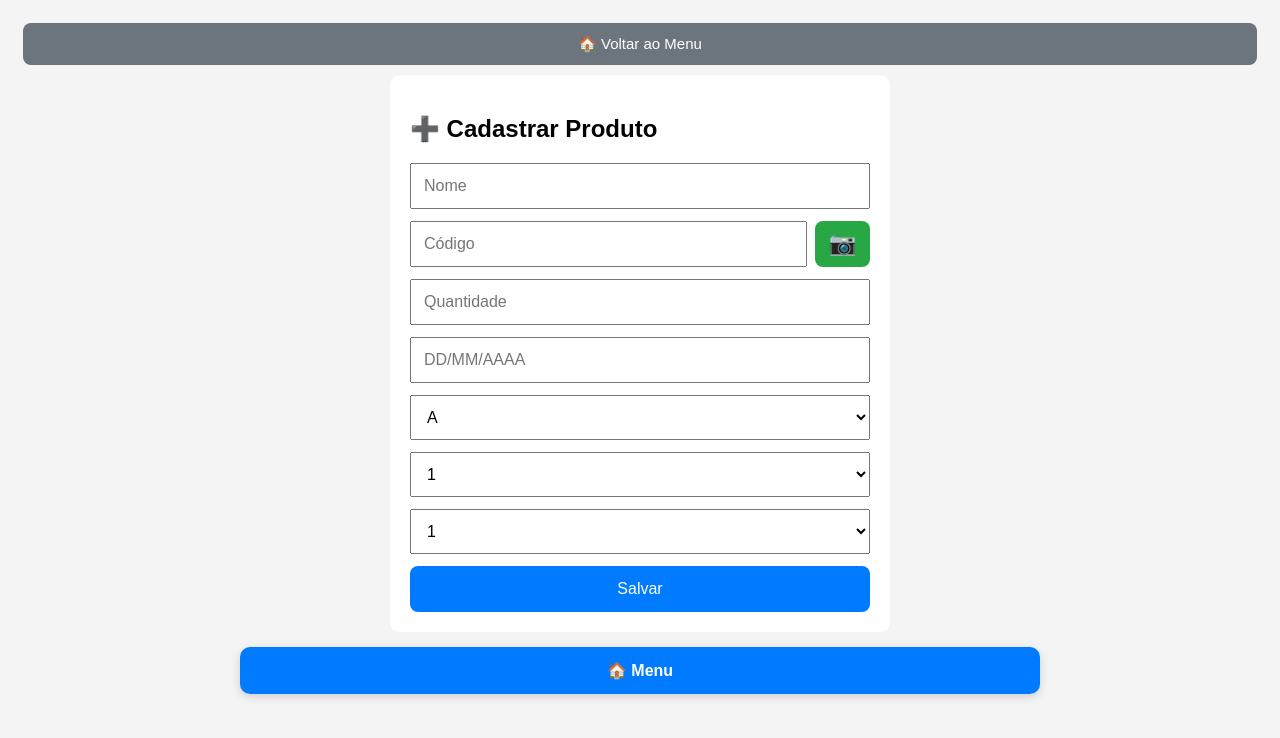
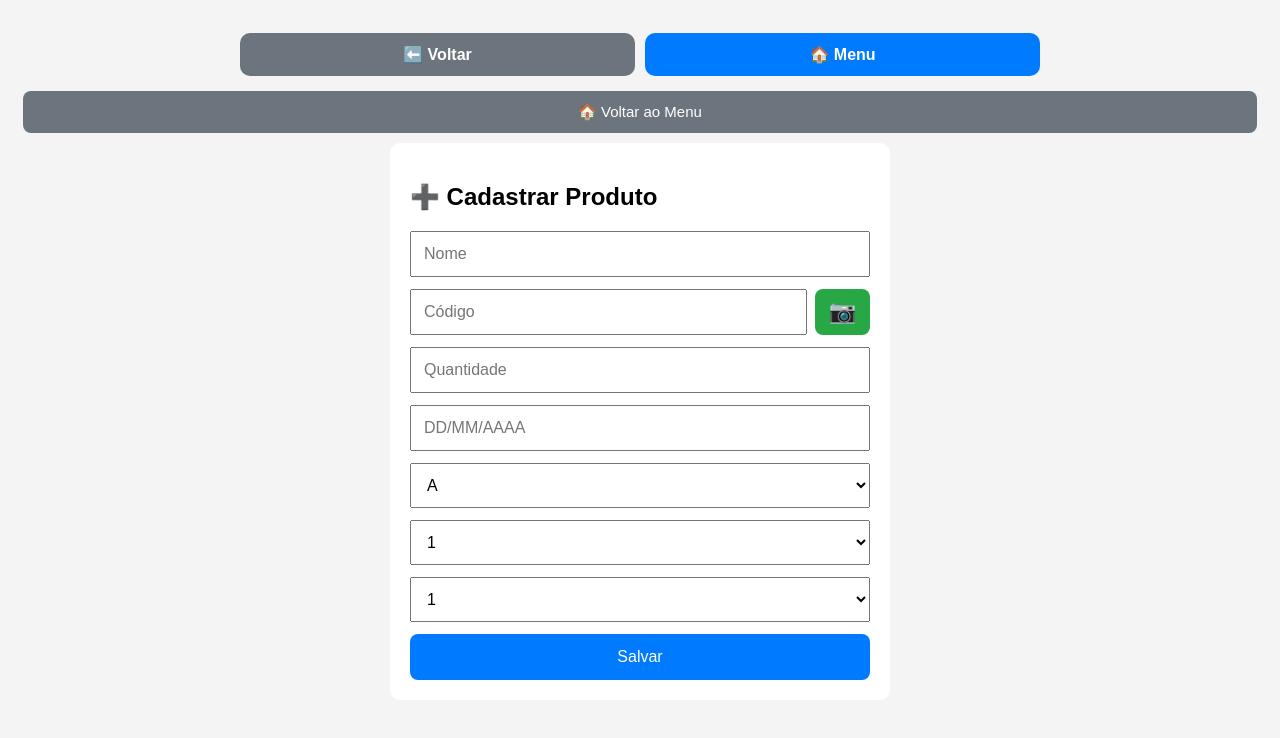
Before and after one commit to Guilherme20266/estoque-system, a Flask app: page /cadastrar in a window 1280 px wide. Shown: the top 738 px of the page. Run offline with Flask 3, Linux system fonts and the light colour scheme; the visitor is signed in with stand-in values (Sample User, id 1).

Commit message:
Update base.html

```diff
--- a/templates/base.html
+++ b/templates/base.html
@@ -21,7 +21,7 @@
 <style>
 
 /* =========================
-   POPUP GLOBAL (FLASH)
+   POPUP GLOBAL
 ========================= */
 
 #popup-container {
@@ -44,17 +44,9 @@
     animation: fadeIn 0.25s ease-in-out;
 }
 
-.popup.success {
-    background: #28a745;
-}
-
-.popup.error {
-    background: #dc3545;
-}
-
-.popup.info {
-    background: #007bff;
-}
+.popup.success { background: #28a745; }
+.popup.error { background: #dc3545; }
+.popup.info { background: #007bff; }
 
 @keyframes fadeIn {
     from {
@@ -68,25 +60,33 @@
 }
 
 /* =========================
-   BOTÃO MENU (AGORA NO FLUXO)
+   BARRA SUPERIOR (MENU + VOLTAR)
 ========================= */
 
-.menu-container {
+.top-bar {
     max-width: 800px;
-    margin: 15px auto;
+    margin: 10px auto 15px auto;
     padding: 0 15px;
+    display: flex;
+    gap: 10px;
 }
 
-.menu-btn {
-    width: 100%;
-    background: #007bff;
-    color: white;
+.top-btn {
+    flex: 1;
+    padding: 12px;
     border: none;
-    padding: 14px;
     border-radius: 10px;
     font-weight: bold;
     cursor: pointer;
-    box-shadow: 0 3px 10px rgba(0,0,0,0.15);
+    color: white;
+}
+
+.btn-voltar {
+    background: #6c757d;
+}
+
+.btn-menu {
+    background: #007bff;
 }
 
 /* ========================= */
@@ -112,16 +112,28 @@
   {% endif %}
 {% endwith %}
 
-{% block content %}{% endblock %}
+<!-- BARRA SUPERIOR FIXA -->
+<div class="top-bar">
 
-<!-- BOTÃO MENU (AGORA ABAIXO DO CONTEÚDO) -->
-<div class="menu-container">
-    <a href="/menu">
-        <button class="menu-btn">
+    <!-- VOLTAR (opcional por página) -->
+    {% block back_button %}
+    <a href="javascript:history.back()" style="flex:1;">
+        <button class="top-btn btn-voltar">
+            ⬅️ Voltar
+        </button>
+    </a>
+    {% endblock %}
+
+    <!-- MENU -->
+    <a href="/menu" style="flex:1;">
+        <button class="top-btn btn-menu">
             🏠 Menu
         </button>
     </a>
+
 </div>
+
+{% block content %}{% endblock %}
 
 {% block script %}{% endblock %}
 
```
